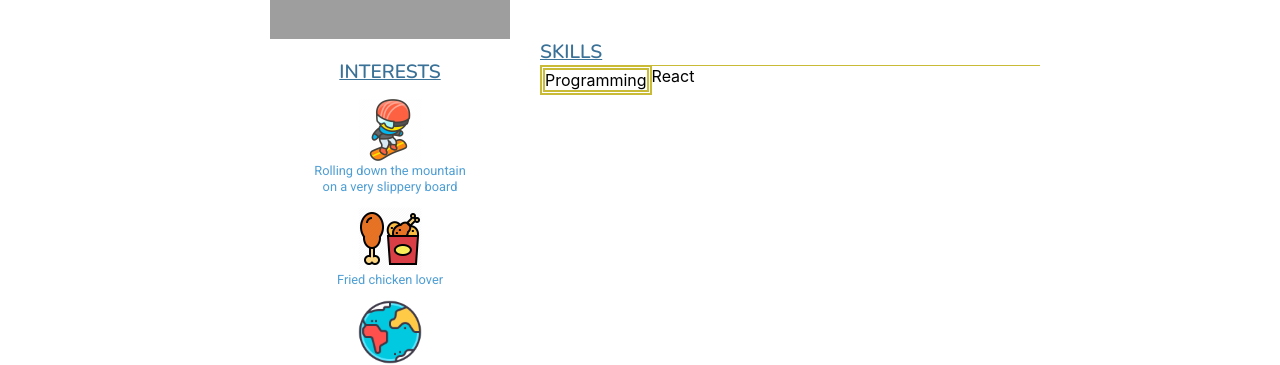
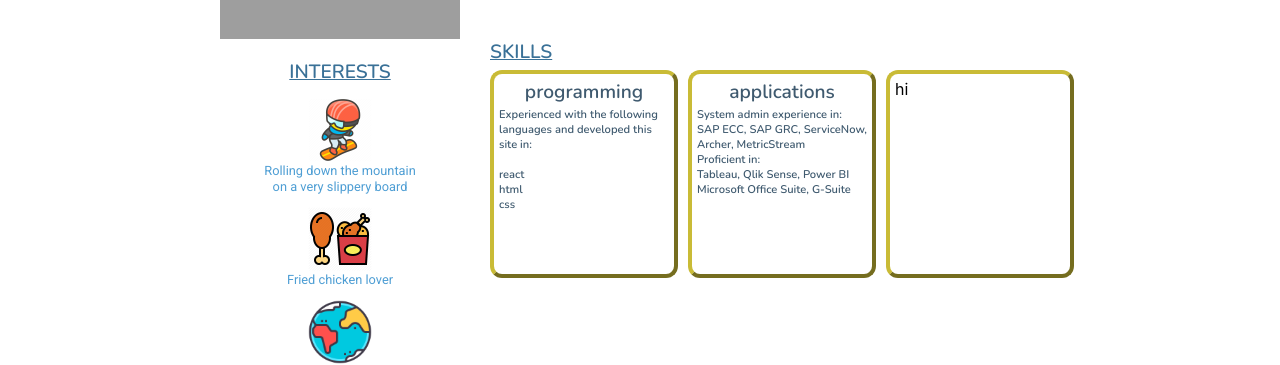
Before and after one commit to vickylao/portfolio, a React (Create React App) app: page / in a window 1280 px wide. Shown: the part 403-768 px from the top of the page. Built offline with nearby package versions, Linux system fonts and the light colour scheme; grey boxes are pictures that could not be loaded.

Commit message:
added and styled card :D

```diff
--- a/src/body.css
+++ b/src/body.css
@@ -3,7 +3,7 @@
 
 .Body-1 {
     display: grid;
-    grid-template-columns: auto minmax(auto, 300px) minmax(auto, 500px) auto;
+    grid-template-columns: auto minmax(auto, 300px) minmax(auto, 600px) auto;
     grid-template-areas: " . portrait text . ";
     height: 300px;
     align-items: center;
@@ -39,7 +39,7 @@
 .Body-2 {
     height: 300px;
     display: grid;
-    grid-template-columns: auto minmax(auto, 300px) minmax(auto, 500px) auto;
+    grid-template-columns: auto minmax(auto, 300px) minmax(auto, 600px) auto;
     grid-template-areas: " . interests skills . ";
     align-items: flex-start;
 }
@@ -68,16 +68,36 @@
     display: flex;
     flex-direction: column;
 }
-.Body-2-table{
+.Body-2-table {
     display: flex;
+    flex-direction: row;
+    flex-wrap: wrap;
 }
 
-.Body-2-table-skills{
-    flex: 10%;
-    border: thick double #C9BB36;
+.Body-2-card {
+    border: 0.3rem outset #C9BB36;
+    border-radius: 12px;
+    margin: 5px 10px 5px 0px;
+    height: 190px;
+    width: 170px;
+    padding: 5px 5px 5px 5px;
+    display: flex;
+    flex-direction: column;
 }
 
-.Body-2-table-detail{
-    flex: 90%;
-    border-top: thin solid #C9BB36;
+.Body-2-cardtitle{
+    font-family: 'Nunito', sans-serif;
+    color: #3F5A6F;
+    font-size: 1.2em;
+    align-self: center;
+    text-decoration: bold;
 }
+
+.Body-2-cardtext {
+    font-family: 'Nunito', sans-serif;
+    font-size: 0.7em;
+    color: #3F5A6F;
+    display: flex;
+    flex-direction: column;
+    padding-top: 2px;
+}
--- a/src/body.js
+++ b/src/body.js
@@ -36,12 +36,40 @@ function Body() {
                 <div className="Body-2-skills">
                     <div className="Body-title">SKILLS</div>
                     <div className="Body-2-table">
-                        <div className="Body-2-table-skills">Programming</div>
-                        <div className="Body-2-table-detail">React</div>
+                        <div className="Body-2-card">
+                            <div className="Body-2-cardtitle">programming</div>
+                            <div className="Body-2-cardtext">
+                                Experienced with the following languages and developed this site in:
+                                <br/>
+                                <br />
+                                react
+                                <br/>
+                                html
+                                <br/>
+                                css
+                            </div>
+                        </div>
+                        <div className="Body-2-card">
+                        <div className="Body-2-cardtitle">applications</div>
+                            <div className="Body-2-cardtext">
+                                System admin experience in:
+                                <br />
+                                SAP ECC, SAP GRC, ServiceNow, Archer, MetricStream
+                                <br/>
+                                Proficient in:
+                                <br/>
+                                Tableau, Qlik Sense, Power BI
+                                <br/>
+                                Microsoft Office Suite, G-Suite
+                            </div>
+                        </div>
+                        <div className="Body-2-card">
+                            hi
+                        </div>
+                    </div>
                     </div>
                 </div>
             </div>
-        </div>
     )
 }
 
```
